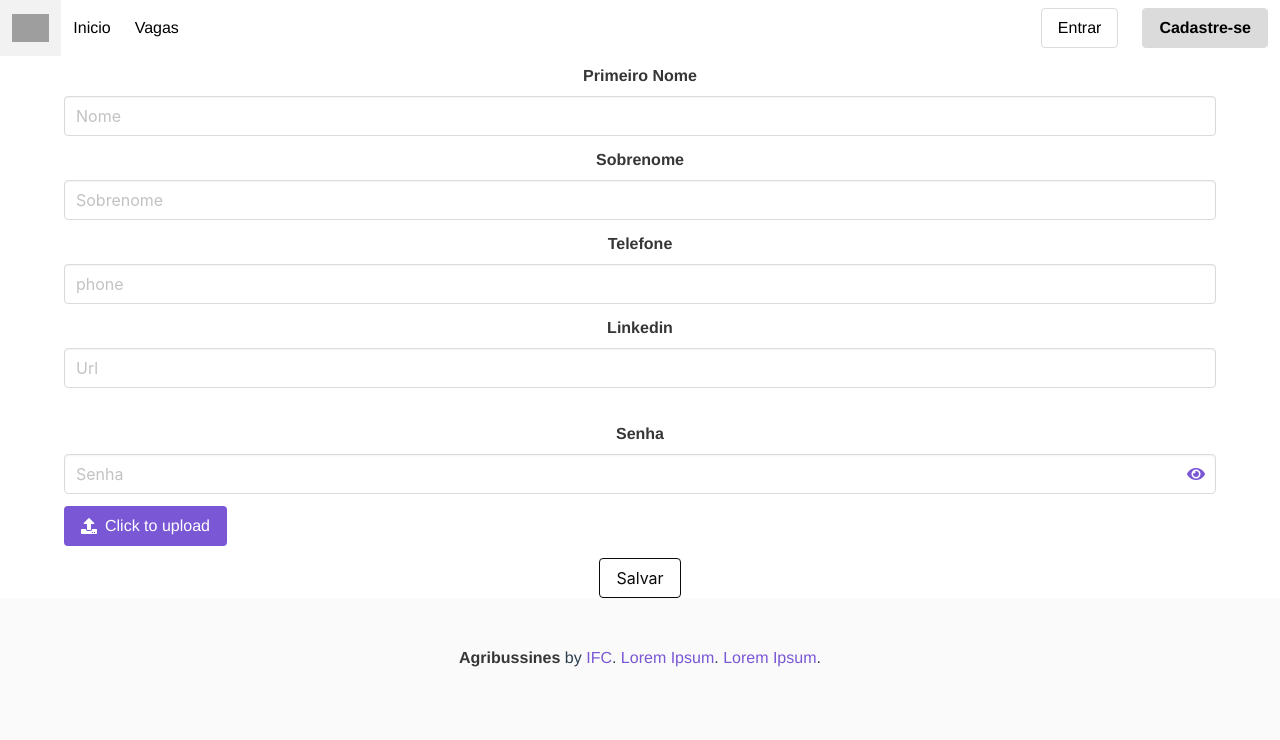
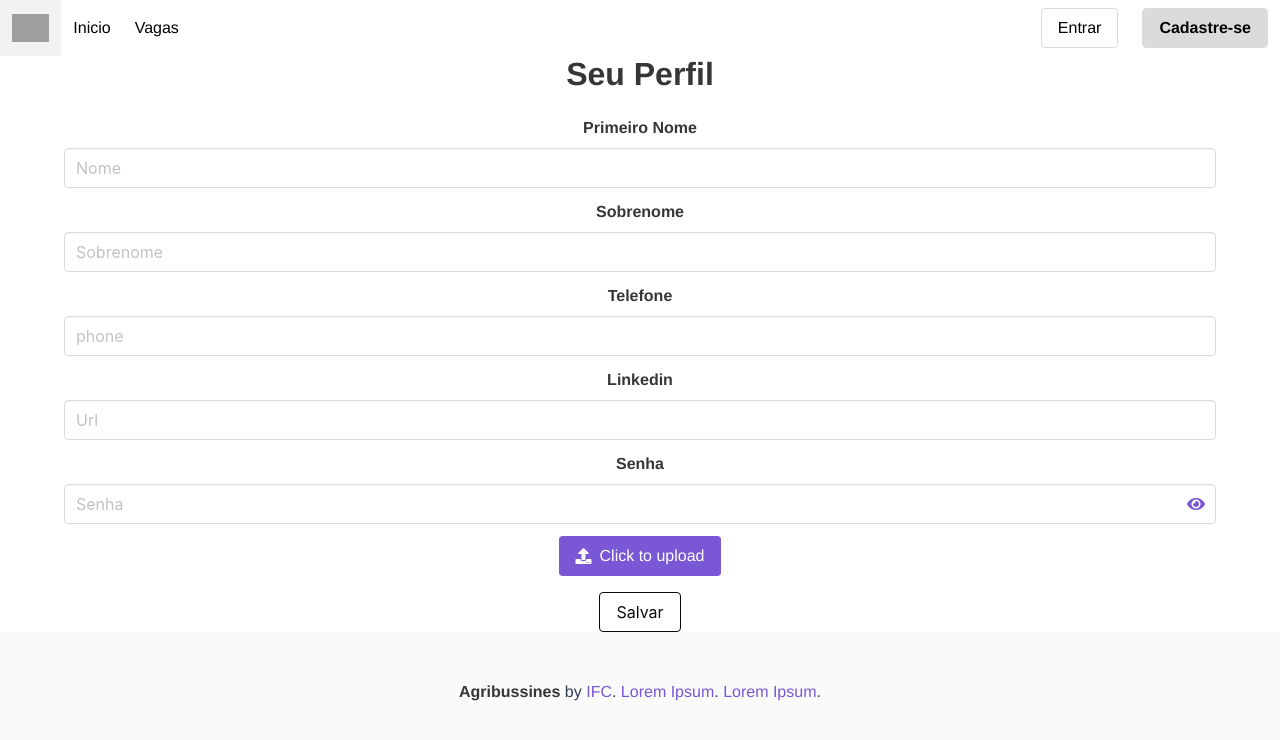
Before and after one commit to fabricadesoftware-ifc/newJob-Frontend, a Vue app: page /profile in a window 1280 px wide. Shown: the top 740 px of the page. Built offline with nearby package versions, Linux system fonts and the light colour scheme; no server answers; grey boxes are pictures that could not be loaded.

Commit message:
Mudanças nas rotas de autenticação

```diff
--- a/src/views/Home/Home.vue
+++ b/src/views/Home/Home.vue
@@ -18,10 +18,10 @@
 </template>
 
 <script>
-import Hero from '@/components/Hero'
+import Hero from '@/views/home/components/Hero'
 import Contact from '@/components/Contact'
-import Tiles from '@/components/Tiles'
-import Supporters from '@/components/Supporters.vue'
+import Tiles from '@/views/home/components/Tiles'
+import Supporters from '@/views/home/components/Supporters.vue'
 import Navbar from '@/components/Navbar.vue'
 export default {
   name: 'Home',
--- a/src/views/auth/login/Login.vue
+++ b/src/views/auth/login/Login.vue
@@ -1,5 +1,6 @@
 <template>
   <section class="login-form mt-3">
+    <div class="title">Login</div>
     <div class="form container">
       <b-field
         label="Usuário ou Email"
@@ -20,6 +21,11 @@
           v-model="form.password"
           password-reveal
         ></b-input>
+      </b-field>
+      <b-field>
+        <a @click="$router.push('/signup')"
+          ><small>Não possui conta? Cadastre-se</small></a
+        >
       </b-field>
 
       <b-button @click="handleLogin" type="is-primary" outlined
@@ -61,15 +67,7 @@ export default {
           email: this.email,
           password: this.password
         })
-        console.log(response.data.access)
         localStorage.setItem('token', `Bearer ${response.data.access}`)
-
-        const profile = await api.get('v1/accounts/profile/', {
-          headers: {
-            Authorization: `${localStorage.getItem('token')}`
-          }
-        })
-        console.log(profile)
       } catch (e) {
         this.messages.password = 'Email ou Senha incorretos'
         this.types.email = 'is-danger'
@@ -79,7 +77,7 @@ export default {
     async handleLogin() {
       try {
         await this.ActionDoLogin(this.form)
-        this.$router.push({ path: 'Home' })
+        this.$router.push({ path: '/' })
       } catch (err) {
         alert(err ? err.message : 'oi')
       }
--- a/src/views/auth/profile/Profile.vue
+++ b/src/views/auth/profile/Profile.vue
@@ -1,5 +1,6 @@
 <template>
   <section class="login-form ">
+    <h1 class="title"><strong>Seu Perfil</strong></h1>
     <div class="form container mt-2">
       <b-field
         label="Primeiro Nome"
@@ -30,11 +31,7 @@
         :type="types.linkedin"
         :message="messages.linkedin"
       >
-        <b-input
-          placeholder="Url"
-          v-model="form.linkedin"
-          maxlength="30"
-        ></b-input>
+        <b-input placeholder="Url" v-model="form.linkedin"></b-input>
       </b-field>
 
       <b-field
@@ -45,11 +42,11 @@
         <b-input
           placeholder="Senha"
           type="password"
-          v-model="form.profile_title"
+          v-model="form.password"
           password-reveal
         ></b-input>
       </b-field>
-      <div class="center">
+      <div class="file-button mb-4">
         <b-field class="file is-primary" :class="{ 'has-name': !!file }">
           <b-upload v-model="file" class="file-label">
             <span class="file-cta">
@@ -61,13 +58,14 @@
             </span>
           </b-upload>
         </b-field>
-        <b-button @click="log" type="is-black" outlined>Salvar</b-button>
       </div>
+      <b-button @click="log" type="is-black" outlined>Salvar</b-button>
     </div>
   </section>
 </template>
 
 <script>
+// eslint-disable-next-line no-unused-vars
 import { APIFilePost, APIProfilePut } from '@/services/api'
 
 export default {
@@ -99,21 +97,24 @@ export default {
   },
   methods: {
     async log() {
-      console.log(this.form)
+      let newForm = {}
+
+      for (let field in this.form) {
+        if (this.form[field].trim() !== '') {
+          newForm[field] = this.form[field]
+        }
+      }
       console.log(this.file)
+
       if (this.file) {
         const response = await APIFilePost(this.file, {
           Authorization: `Bearer ${localStorage.getItem('token')}`
         })
         console.log(response)
       }
-      const profile = await APIProfilePut(
-        { first_name: this.form.first_name, last_name: this.form.last_name },
-        {
-          Authorization: `Bearer ${localStorage.getItem('token')}`
-        }
-      )
-      console.log(profile)
+      //   await APIProfilePut(newForm, {
+      //     Authorization: `Bearer ${localStorage.getItem('token')}`
+      //   })
     },
     mount() {}
   }
@@ -136,4 +137,8 @@ export default {
     width: 85%;
   }
 } */
+.file-button {
+  display: flex;
+  justify-content: center;
+}
 </style>
```
Also changed, not shown: src/views/jobs-grid/Jobs.vue (+3 -4 lines).
